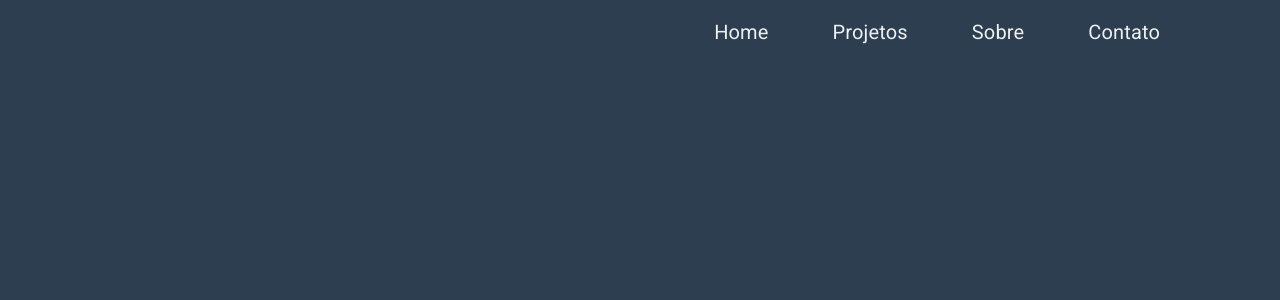
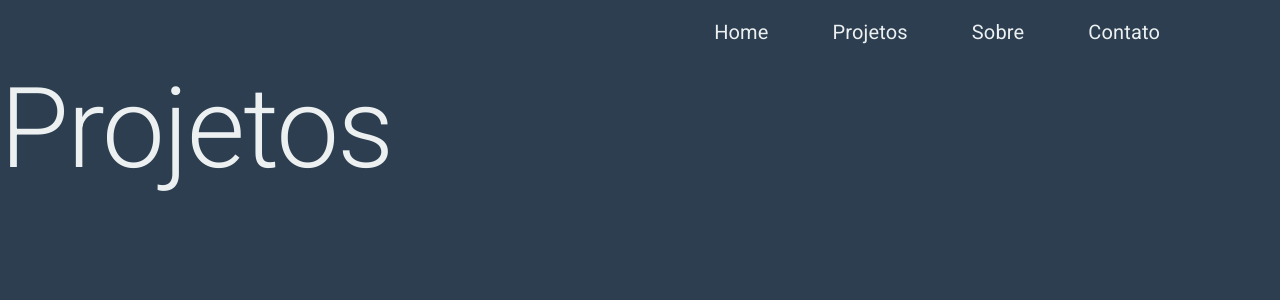
Before and after one commit to pedroluizresende/pedroluizresende.github.io, a React (Create React App) app: page /projects in a window 1280 px wide. Shown: the top 300 px of the page. Built offline with nearby package versions, Linux system fonts and the light colour scheme.

Commit message:
adciona titulo as outras páginas

```diff
--- a/src/pages/About.jsx
+++ b/src/pages/About.jsx
@@ -1,11 +1,14 @@
 import React from 'react';
+import Typography from '@mui/material/Typography';
 import Header from '../components/Header';
 
 function About() {
   return (
     <div>
       <Header />
-
+      <Typography variant="h1" gutterBottom>
+        Sobre
+      </Typography>
     </div>
   );
 }
--- a/src/pages/Contact.jsx
+++ b/src/pages/Contact.jsx
@@ -1,11 +1,14 @@
 import React from 'react';
+import Typography from '@mui/material/Typography';
 import Header from '../components/Header';
 
 function Contact() {
   return (
     <div>
       <Header />
-
+      <Typography variant="h1" gutterBottom>
+        Contato
+      </Typography>
     </div>
   );
 }
--- a/src/pages/Projects.jsx
+++ b/src/pages/Projects.jsx
@@ -1,11 +1,14 @@
 import React from 'react';
+import Typography from '@mui/material/Typography';
 import Header from '../components/Header';
 
 function Projects() {
   return (
     <div>
       <Header />
-
+      <Typography variant="h1" gutterBottom>
+        Projetos
+      </Typography>
     </div>
   );
 }
```
